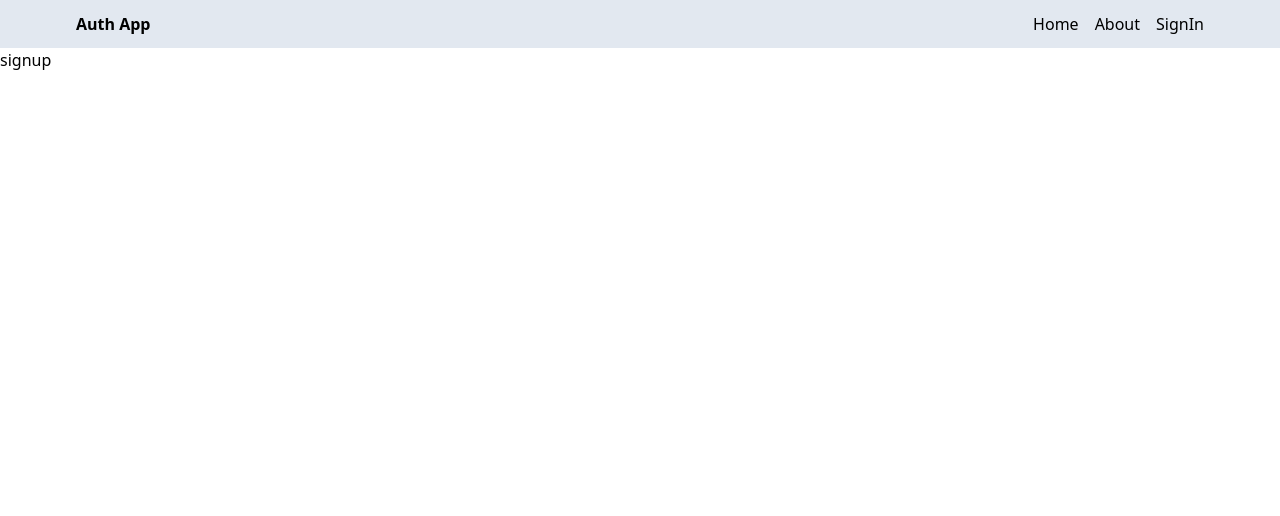
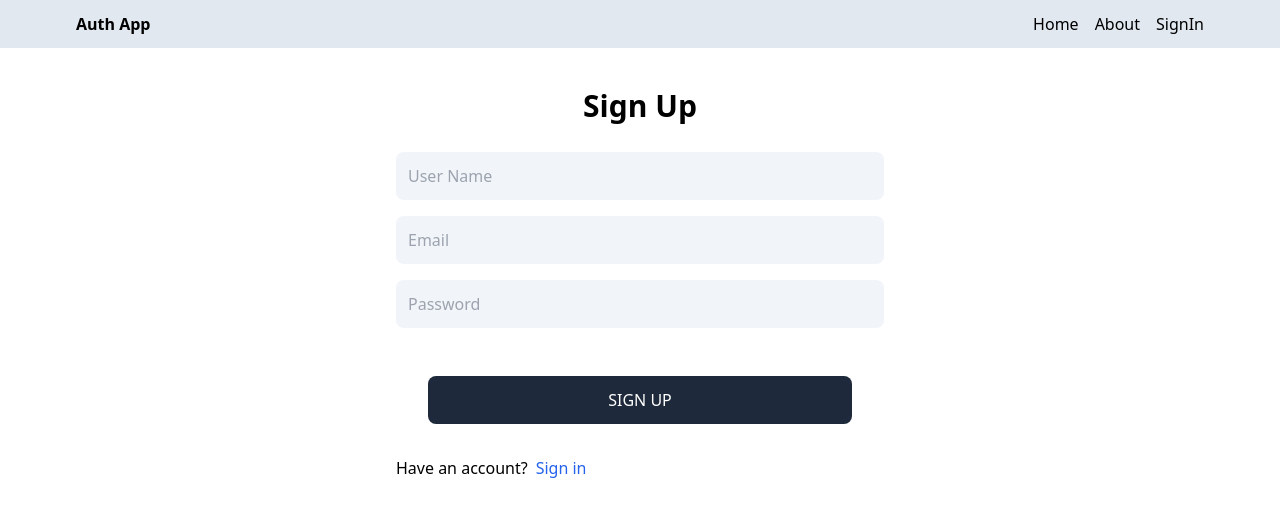
Before and after one commit to AreebHanas/MERN-Auth, a React (Vite) app in the folder client/: page /signup in a window 1280 px wide. Shown: the top 516 px of the page. Built offline with nearby package versions, Linux system fonts and the light colour scheme.

Commit message:
Complete signup UI

```diff
--- a/client/src/Pages/SignUp.jsx
+++ b/client/src/Pages/SignUp.jsx
@@ -1,9 +1,21 @@
-import React from 'react'
+import {Link} from "react-router-dom"
 
 export default function SignUp() {
   return (
-    <div>
-      <h1>signup</h1>
+    <div className='p-3 max-w-lg m-auto'>
+      <h1 className='text-center text-3xl font-semibold m-7'>Sign Up</h1>
+      <form className='flex flex-col gap-4'>
+      <input type="text" placeholder='User Name' id='username' className='bg-slate-100 rounded-lg p-3 ' />
+      <input type="email" placeholder='Email' id='email' className='bg-slate-100 rounded-lg p-3 ' />
+      <input type="password" placeholder='Password' id='password' className='bg-slate-100 rounded-lg p-3 ' />
+      <button className='bg-slate-800 text-white p-3 rounded-lg uppercase hover:opacity-90 m-8 disabled:opacity-70'>sign up</button>
+      </form>
+      <div className="flex gap-2">
+        <p>Have an account?</p>
+        <Link to="/signin">
+        <span className="text-blue-600 hover:opacity-90">Sign in</span>
+        </Link>
+      </div>
     </div>
   )
 }
```
